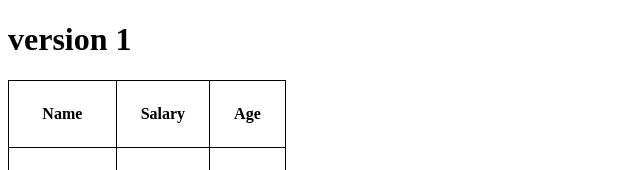
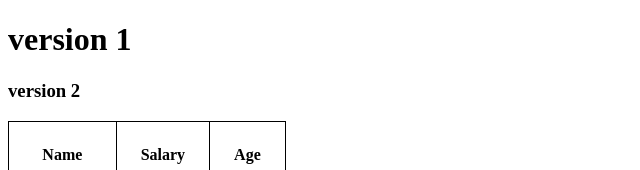
Before and after one commit to yellurinithinreddy/React-app, a React (Vite) app: page / in a window 1280 px wide. Shown: the top 170 px of the page, without its empty margins (0-640 px from the left). Built offline with nearby package versions, Linux system fonts and the light colour scheme.

Commit message:
version 2

```diff
--- a/src/App.jsx
+++ b/src/App.jsx
@@ -13,6 +13,7 @@ const App=()=>{
     <Img></Img>
     <UnOrdList></UnOrdList> */}
     <h1>version 1</h1>
+    <h3>version 2</h3>
     <Table></Table>
     <Card></Card>
     </>
```
